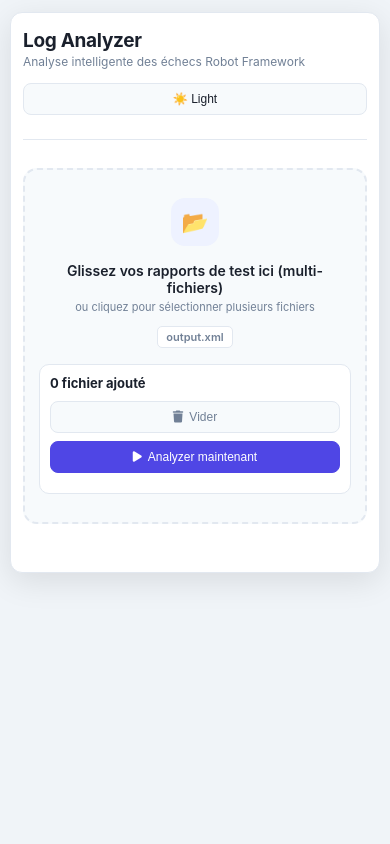
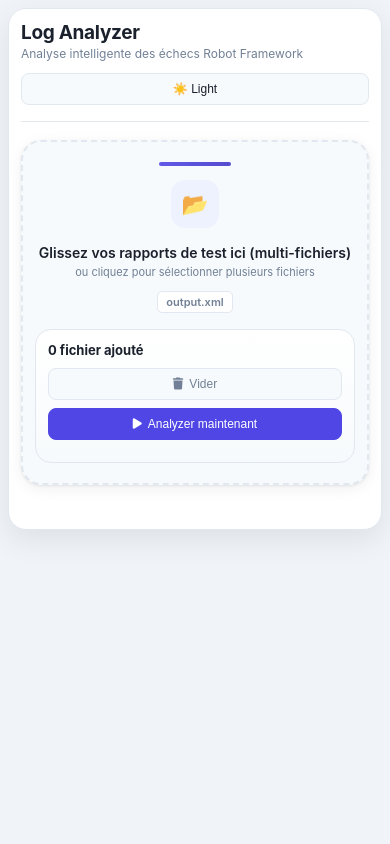
Before and after one commit to Mohamedamid/Project-Log-Analyzer, a Flask app: page / in a window 390 px wide. Run offline with Flask 3, Linux system fonts and the light colour scheme.

Commit message:
Polish mobile layout

```diff
--- a/static/style.css
+++ b/static/style.css
@@ -1399,12 +1399,13 @@ tbody tr:hover .case-detail-hint {
 
 @media (max-width: 768px) {
   body {
-    padding: 12px 10px 28px;
+    padding: 8px;
   }
 
   .container {
-    padding: 16px 12px;
-    border-radius: 12px;
+    padding: 12px;
+    border-radius: 18px;
+    box-shadow: 0 10px 30px rgba(0, 0, 0, 0.08);
   }
 
   .dashboard-header,
@@ -1418,7 +1419,9 @@ tbody tr:hover .case-detail-hint {
   }
 
   .dashboard-header {
-    gap: 14px;
+    gap: 12px;
+    padding-bottom: 16px;
+    margin-bottom: 18px;
   }
 
   .header-left,
@@ -1455,17 +1471,39 @@ tbody tr:hover .case-detail-hint {
   }
 
   .drop-zone {
-    padding: 28px 14px;
+    padding: 20px 12px;
+    border-radius: 20px;
+    box-shadow: var(--shadow);
+  }
+
+  .drop-zone::before {
+    content: "";
+    display: block;
+    height: 4px;
+    width: 72px;
+    border-radius: 999px;
+    margin: 0 auto 14px;
+    background: linear-gradient(90deg, var(--primary), var(--primary-hover));
+    opacity: 0.9;
+  }
+
+  .drop-zone:hover,
+  .drop-zone--over {
+    transform: translateY(-1px);
   }
 
   .queue-panel {
-    padding: 10px;
+    padding: 12px;
+    border-radius: 16px;
+    background: linear-gradient(180deg, var(--surface), var(--surface2));
   }
 
   .queued-file-item {
     flex-direction: column;
     align-items: stretch;
     gap: 8px;
+    padding: 10px 12px;
+    border-radius: 14px;
   }
 
   .queued-file-main {
```
Also changed, not shown: other parts of static/style.css (+85 -14 lines).
